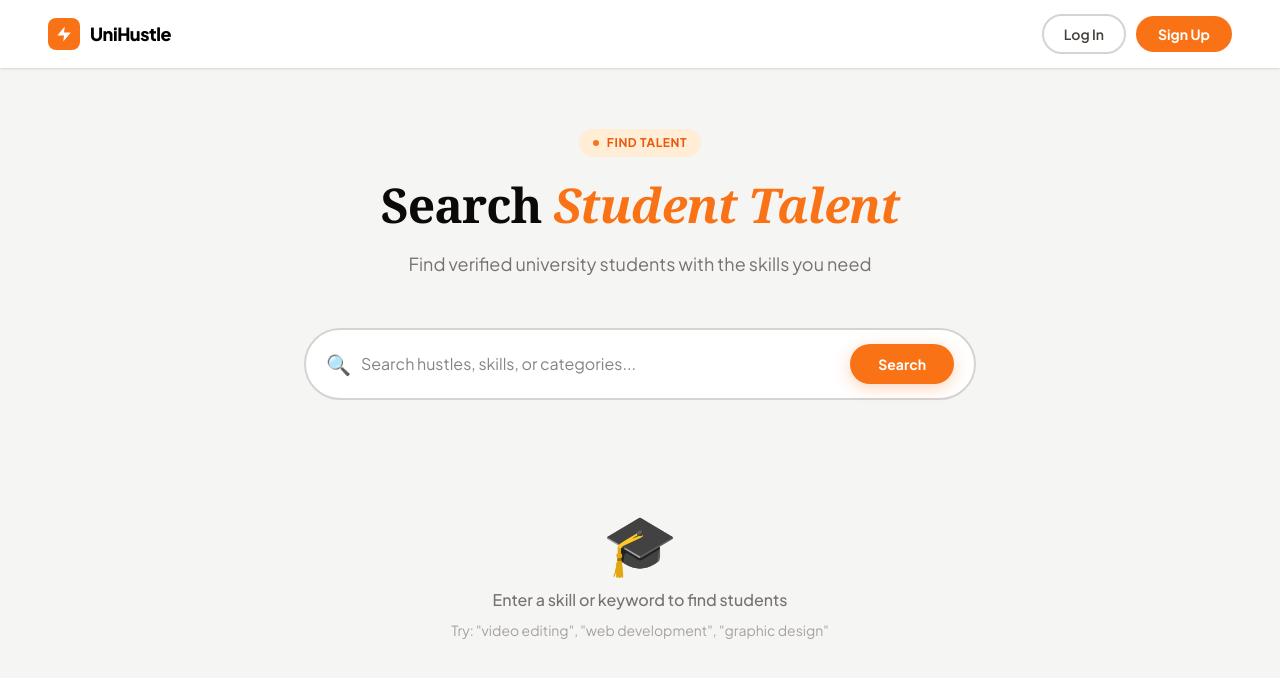
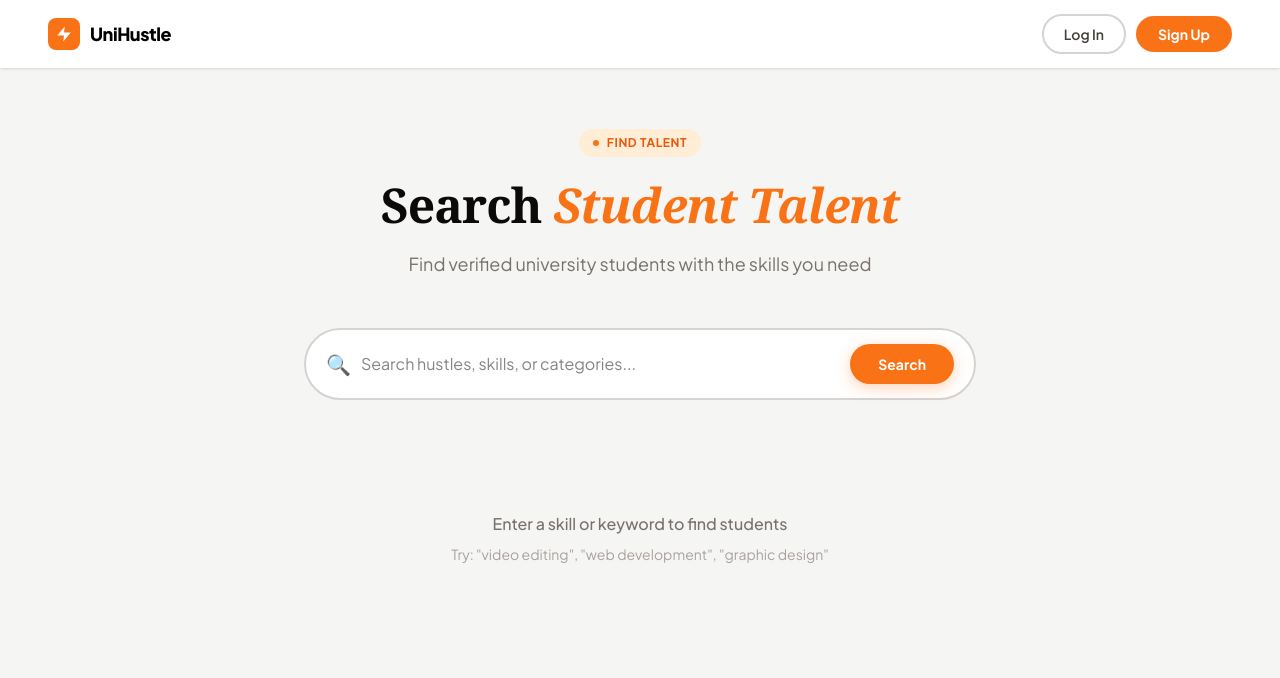
Before and after one commit to menes-ux/Unihustle-rwanda-core, a Next.js app: page /search in a window 1280 px wide. Shown: the top 678 px of the page. Built offline with nearby package versions, Linux system fonts and the light colour scheme.

Commit message:
style: remove from empty state

```diff
--- a/app/search/page.tsx
+++ b/app/search/page.tsx
@@ -90,7 +90,6 @@ export default function SearchPage() {
 
           {/* Results Section Placeholder */}
           <div className="text-center py-16">
-            <div className="text-6xl mb-4">🎓</div>
             <p className="text-base font-medium" style={{ color: "#78716C" }}>
               Enter a skill or keyword to find students
             </p>
```
